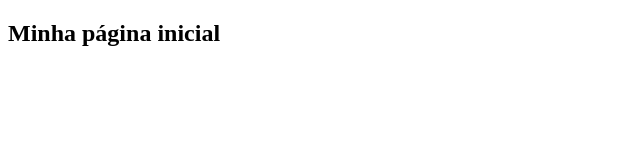
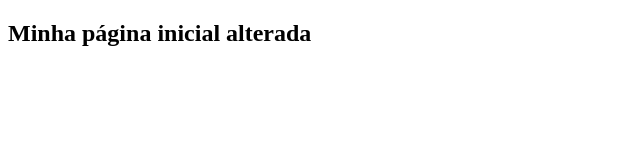
Before and after one commit to Paulo202005/projeto-curso-git, a plain HTML site: page index.html in a window 1280 px wide. Shown: the whole page, without its empty margins (0-640 px from the left). Drawn offline with Linux system fonts and the light colour scheme.

Commit message:
Titulo alterado

```diff
--- a/index.html
+++ b/index.html
@@ -5,6 +5,6 @@
     <meta charset="utf-8">
   </head>
   <body>
-      <h2>Minha página inicial</h2>
+      <h2>Minha página inicial alterada</h2>
   </body>
 </html>
```
